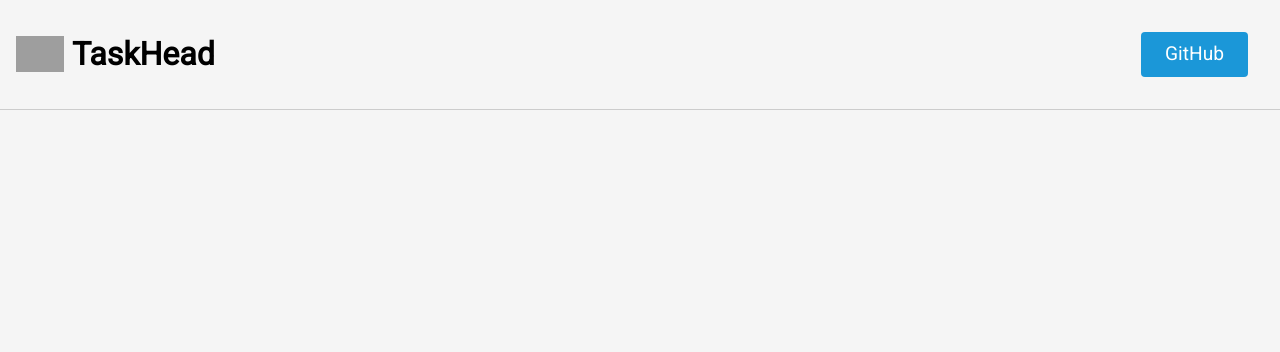
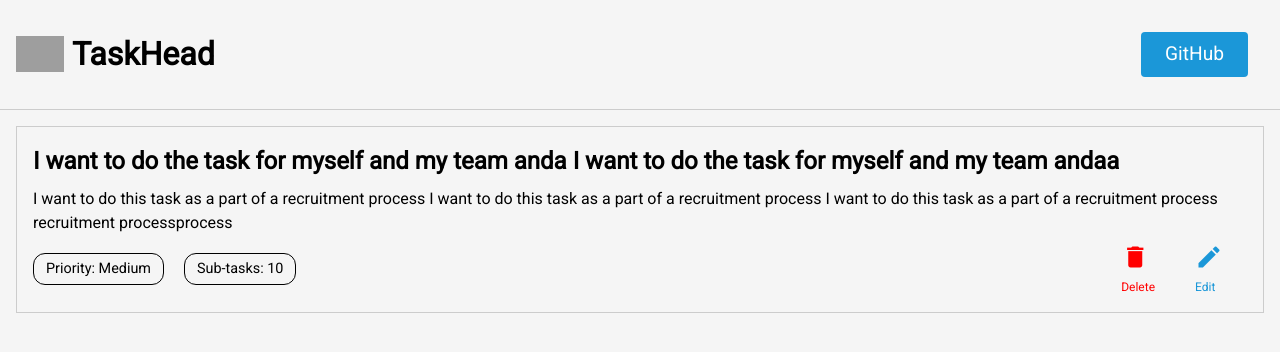
Before and after one commit to not-vibhu/taskhead, a React (Create React App) app: page / in a window 1280 px wide. Shown: the top 352 px of the page. Built offline with nearby package versions, Linux system fonts and the light colour scheme; grey boxes are pictures that could not be loaded.

Commit message:
style: styled task item div

```diff
--- a/public/index.html
+++ b/public/index.html
@@ -9,6 +9,16 @@
       name="description"
       content="Web site created using create-react-app"
     />
+
+    <link href="https://fonts.googleapis.com/icon?family=Material+Icons"
+    rel="stylesheet">
+    <link href="https://fonts.googleapis.com/css?family=Material+Icons|Material+Icons+Outlined|Material+Icons+Round"
+    rel="stylesheet">
+    <link rel="stylesheet" href="https://fonts.sandbox.google.com/css2?family=Material+Symbols+Outlined:opsz,wght,FILL,GRAD@48,400,0,0" />
+    <link rel="stylesheet" href="https://fonts.sandbox.google.com/css2?family=Material+Symbols+Rounded:opsz,wght,FILL,GRAD@48,400,0,0" />
+    <link href="https://fonts.googleapis.com/css2?family=Material+Symbols+Outlined" rel="stylesheet" />
+    <link href="https://fonts.googleapis.com/css2?family=Material+Symbols+Rounded" rel="stylesheet" />
+
     <link rel="apple-touch-icon" href="%PUBLIC_URL%/logo192.png" />
     <!--
       manifest.json provides metadata used when your web app is installed on a
--- a/src/Components/Header.jsx
+++ b/src/Components/Header.jsx
@@ -13,7 +13,7 @@ export default function Header() {
             <h1>TaskHead</h1>
         </div>
 
-        <a className="header-link">GitHub</a>
+        <a href="https://github.com/nakulsharma15/taskhead" className="header-link">GitHub</a>
 
     </div>
 
--- a/src/Components/Styles/Header.css
+++ b/src/Components/Styles/Header.css
@@ -23,6 +23,7 @@
 
 .header-link {
     background-color: var(--primary-color);
+    text-decoration: none;
     color: white;
     font-size: 1.2rem;
     padding: 0.5rem 1.5rem;
--- /dev/null
+++ b/src/Components/Styles/TaskItem.css
@@ -0,0 +1,87 @@
+.task-item-div {
+    border: 1px solid #cccccc;
+    margin: 1rem;
+    padding: 1rem;
+    display: flex;
+    flex-direction: column;
+    gap: 1rem;
+}
+
+.task-item-main-info {
+    display: flex;
+    flex-direction: column;
+    gap: 0.5rem;
+}
+
+.task-item-footer {
+    display: flex;
+    justify-content: space-between;
+    align-items: center;
+    padding-right: 1.5rem;
+}
+
+.task-item-sub-info {
+    display: flex;
+    max-width: max-content;
+    gap: 1.25rem;
+}
+
+.task-item-float-div {
+    max-width: max-content;
+    border: 1px solid black;
+    border-radius: 0.75rem;
+    padding: 0.25rem 0.75rem;
+    font-size: 0.9rem;
+}
+
+.task-item-action-div {
+    display: flex;
+    align-items: center;
+    gap: 2.5rem;
+}
+
+.task-item-action-div span {
+    font-size: 1.75rem;
+}
+.task-item-action-div p {
+    font-size: 0.75rem;
+}
+
+.delete-action {
+    color: red;
+}
+
+.edit-action {
+    color: var(--primary-color);
+}
+
+.task-item-float-div:hover {
+    cursor: pointer;
+}
+
+.task-item-action:hover {
+    cursor: pointer;
+}
+
+@media only screen and (max-width: 500px) {
+
+    .task-item-sub-info {
+        flex-direction: column;
+        align-items: flex-start;
+        justify-content: flex-start;
+        gap: 1rem;
+    }
+
+}
+
+
+@media only screen and (max-width: 350px) {
+
+    .task-item-action-div {
+        flex-direction: column;
+        align-items: flex-start;
+        justify-content: flex-start;
+        gap: 1rem;
+    }
+
+}
--- /dev/null
+++ b/src/Components/TaskItem.js
@@ -0,0 +1,59 @@
+import "./Styles/TaskItem.css";
+
+export default function TaskItem() {
+
+    let task = {
+        taskName: "I want to do the task for myself and my team anda I want to do the task for myself and my team andaa",
+        subTask: [{}, {}, {}, {}, {}, {}, {}, {}, {}, {}],
+        description: "I want to do this task as a part of a recruitment process I want to do this task as a part of a recruitment process I want to do this task as a part of a recruitment process recruitment processprocess",
+        priority: "Medium"
+
+    }
+
+    return (
+        <div className="task-item-div">
+
+            <div className="task-item-main-info">
+
+                <h2 className="task-item-name">{task.taskName}</h2>
+                <p className="task-item-description">{task.description}</p>
+
+                <div className="task-item-footer">
+
+
+                    <div className="task-item-sub-info">
+
+                        <div className="task-item-float-div">
+                            <p>Priority: {task.priority}</p>
+                        </div>
+
+                        <div className="task-item-float-div">
+                            <p>Sub-tasks: {task.subTask.length}</p>
+                        </div>
+
+                    </div>
+
+                    <div className="task-item-action-div">
+
+                        <div className="task-item-action delete-action">
+                            <span className="material-icons">
+                                delete
+                            </span>
+                            <p>Delete</p>
+                        </div>
+
+                        <div className="task-item-action edit-action">
+                            <span className="material-icons">
+                                edit
+                            </span>
+                            <p>Edit</p>
+                        </div>
+
+                    </div>
+
+                </div>
+            </div>
+
+        </div>
+    )
+}
--- a/src/Pages/HomePage.jsx
+++ b/src/Pages/HomePage.jsx
@@ -1,9 +1,11 @@
-import Header from "../Components/Header"
+import Header from "../Components/Header";
+import TaskItem from "../Components/TaskItem";
 
 export default function HomePage() {
   return (
     <div>
         <Header />
+        <TaskItem />
     </div>
   )
 }
```
